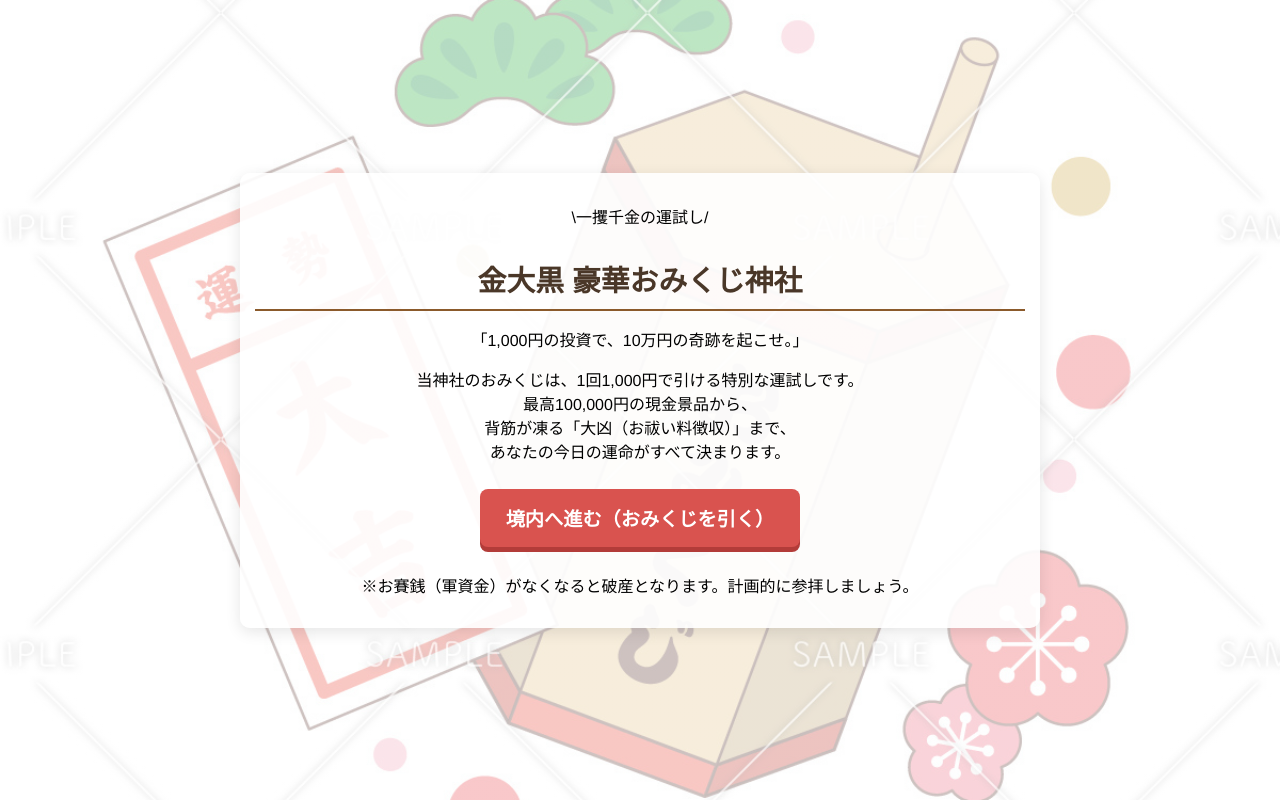
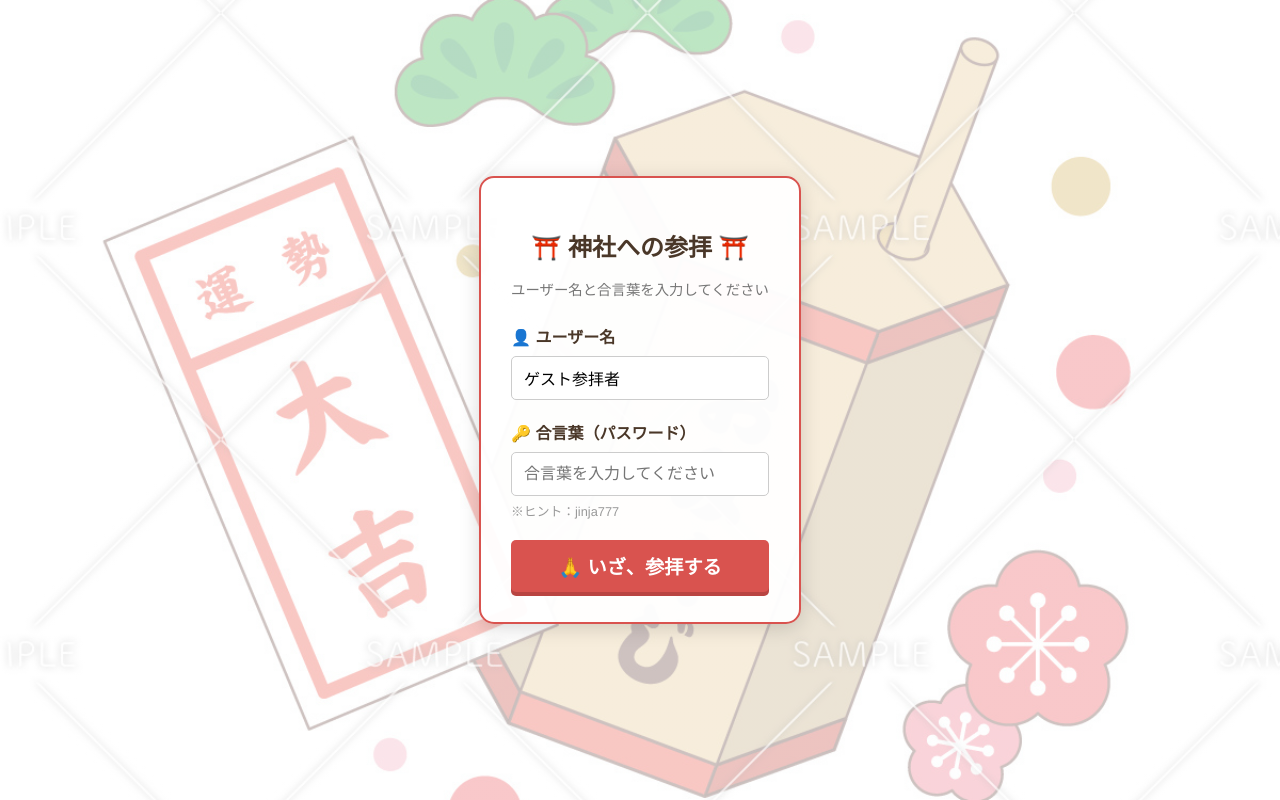
Before and after one commit to s3ima16mura2004-ux/my-portfolio, a plain HTML site: page index.html in a window 1280 px wide. Drawn offline with Linux system fonts and the light colour scheme.

Commit message:
Update index.html

```diff
--- a/index.html
+++ b/index.html
@@ -3,32 +3,122 @@
 <head>
     <meta charset="UTF-8">
     <meta name="viewport" content="width=device-width, initial-scale=1.0">
-    <title>豪華おみくじ神社 - トップ</title>
+    <title>金大黒 豪華おみくじ神社 - ログイン</title>
     <link rel="stylesheet" href="omikuji2.css">
+    <style>
+        .login-box {
+            max-width: 400px;
+            margin: 50px auto;
+            background: rgba(255, 255, 255, 0.95);
+            padding: 30px;
+            border-radius: 15px;
+            box-shadow: 0 4px 20px rgba(0, 0, 0, 0.15);
+            border: 2px solid #d9534f;
+            text-align: center;
+        }
+        .input-group {
+            margin-bottom: 20px;
+            text-align: left;
+        }
+        .input-group label {
+            display: block;
+            margin-bottom: 8px;
+            font-weight: bold;
+            color: #4a3728;
+        }
+        .input-group input {
+            width: 100%;
+            padding: 12px;
+            font-size: 1rem;
+            border: 1px solid #ccc;
+            border-radius: 5px;
+            box-sizing: border-box;
+        }
+        .login-btn {
+            background-color: #d9534f;
+            color: white;
+            box-shadow: 0 4px #b94441;
+            font-weight: bold;
+            font-size: 1.2rem;
+            width: 100%;
+            padding: 12px;
+            border: none;
+            border-radius: 5px;
+            cursor: pointer;
+            transition: 0.1s;
+        }
+        .login-btn:active {
+            transform: translateY(4px);
+            box-shadow: none;
+        }
+        .error-message {
+            color: #d9534f;
+            font-weight: bold;
+            margin-bottom: 15px;
+            display: none;
+        }
+    </style>
 </head>
 <body>
-    <div class="container text-center">
-        <div class="top-welcome">
-            <p class="sub-title">\一攫千金の運試し/</p>
-            <h1 class="main-title">金大黒 豪華おみくじ神社</h1>
+    <audio id="se-coin" src="coin2.mp3" preload="auto"></audio>
+
+    <div class="login-box">
+        <h2 style="color: #4a3728; margin-bottom: 5px;">⛩️ 神社への参拝 ⛩️</h2>
+        <p style="font-size: 0.9rem; color: #777; margin-bottom: 25px;">ユーザー名と合言葉を入力してください</p>
+
+        <div id="error-txt" class="error-message">❌ 合言葉（パスワード）が違います！</div>
+
+        <div class="input-group">
+            <label for="username">👤 ユーザー名</label>
+            <input type="text" id="username" placeholder="お名前を入力（自由）" value="ゲスト参拝者">
         </div>
 
-        <div class="intro-section">
-            <p class="catchphrase">「1,000円の投資で、10万円の奇跡を起こせ。」</p>
-            <p class="description">
-                当神社のおみくじは、1回1,000円で引ける特別な運試しです。<br>
-                最高100,000円の現金景品から、<br>背筋が凍る「大凶（お祓い料徴収）」まで、<br>
-                あなたの今日の運命がすべて決まります。
-            </p>
+        <div class="input-group">
+            <label for="password">🔑 合言葉（パスワード）</label>
+            <input type="password" id="password" placeholder="合言葉を入力してください">
+            <p style="font-size: 0.8rem; color: #999; margin-top: 5px;">※ヒント：jinja777</p>
         </div>
 
-        <div class="entrance-area">
-            <a href="omikuji2.html" class="enter-btn">境内へ進む（おみくじを引く）</a>
-        </div>
+        <button onclick="tryLogin()" class="login-btn">🙏 いざ、参拝する</button>
+    </div>
 
-        <div class="warning-notes">
-            <p>※お賽銭（軍資金）がなくなると破産となります。計画的に参拝しましょう。</p>
-        </div>
-    </div>
+    <script>
+        function unlockAudio() {
+            const audio = document.querySelector("#se-coin");
+            if (audio) {
+                audio.play().then(() => {
+                    audio.pause();
+                    audio.currentTime = 0;
+                }).catch(() => {});
+            }
+        }
+
+        function tryLogin() {
+            unlockAudio();
+
+            const userField = document.querySelector("#username").value;
+            const passField = document.querySelector("#password").value;
+            const errorTxt = document.querySelector("#error-txt");
+            const audio = document.querySelector("#se-coin");
+
+            if (passField === "jinja777") {
+                errorTxt.style.display = "none";
+                localStorage.setItem("logged_in_user", userField || "名無しの参拝者");
+
+                if (audio) {
+                    try {
+                        audio.currentTime = 0;
+                        audio.play();
+                    } catch(e) {}
+                }
+
+                alert("🎉 認証成功！\nようこそ、" + userField + "様。おみくじ神社へご案内します！");
+                window.location.href = "index.html"; // ログイン後はまずトップページへ移動
+            } else {
+                errorTxt.style.display = "block";
+                document.querySelector("#password").value = "";
+            }
+        }
+    </script>
 </body>
 </html>
```
